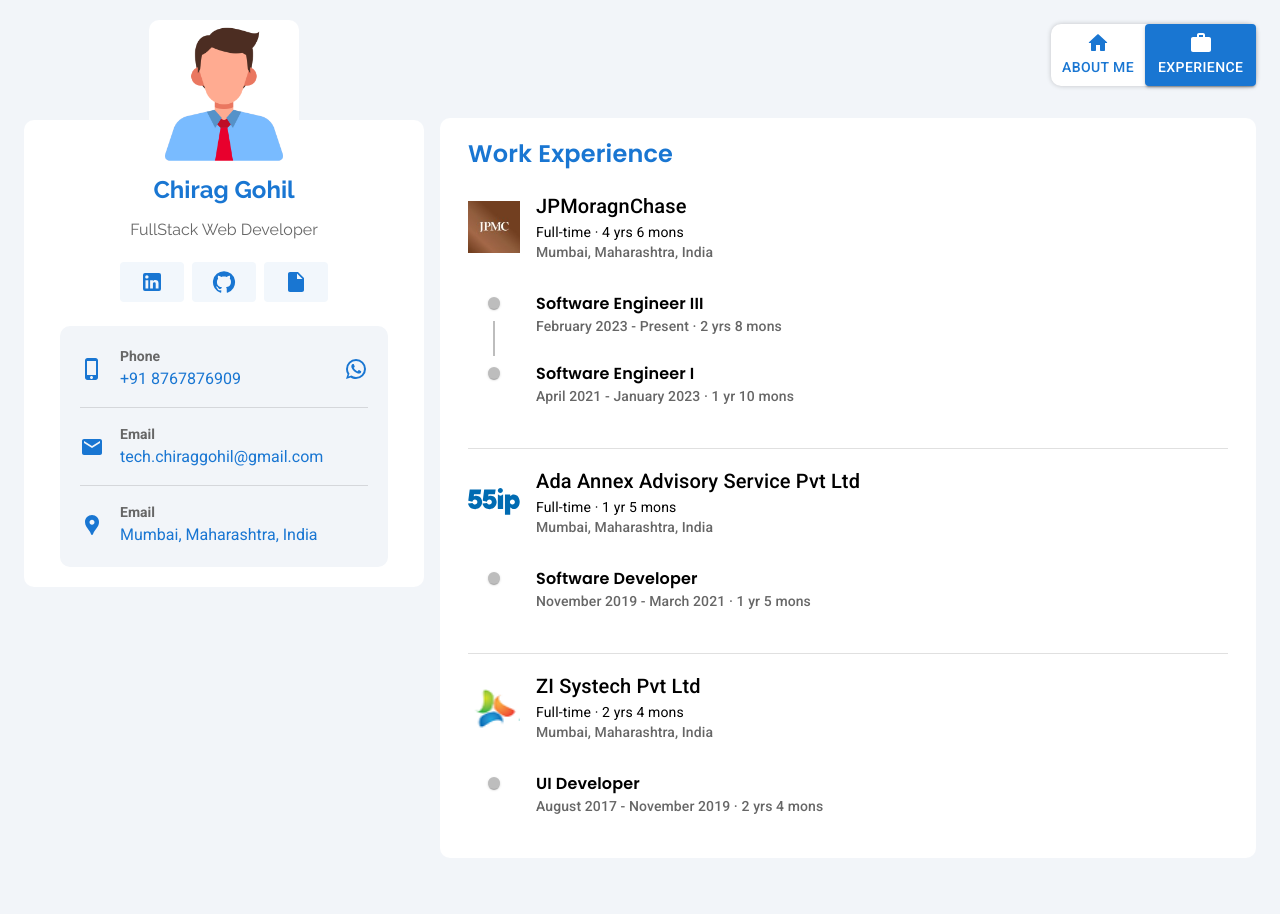
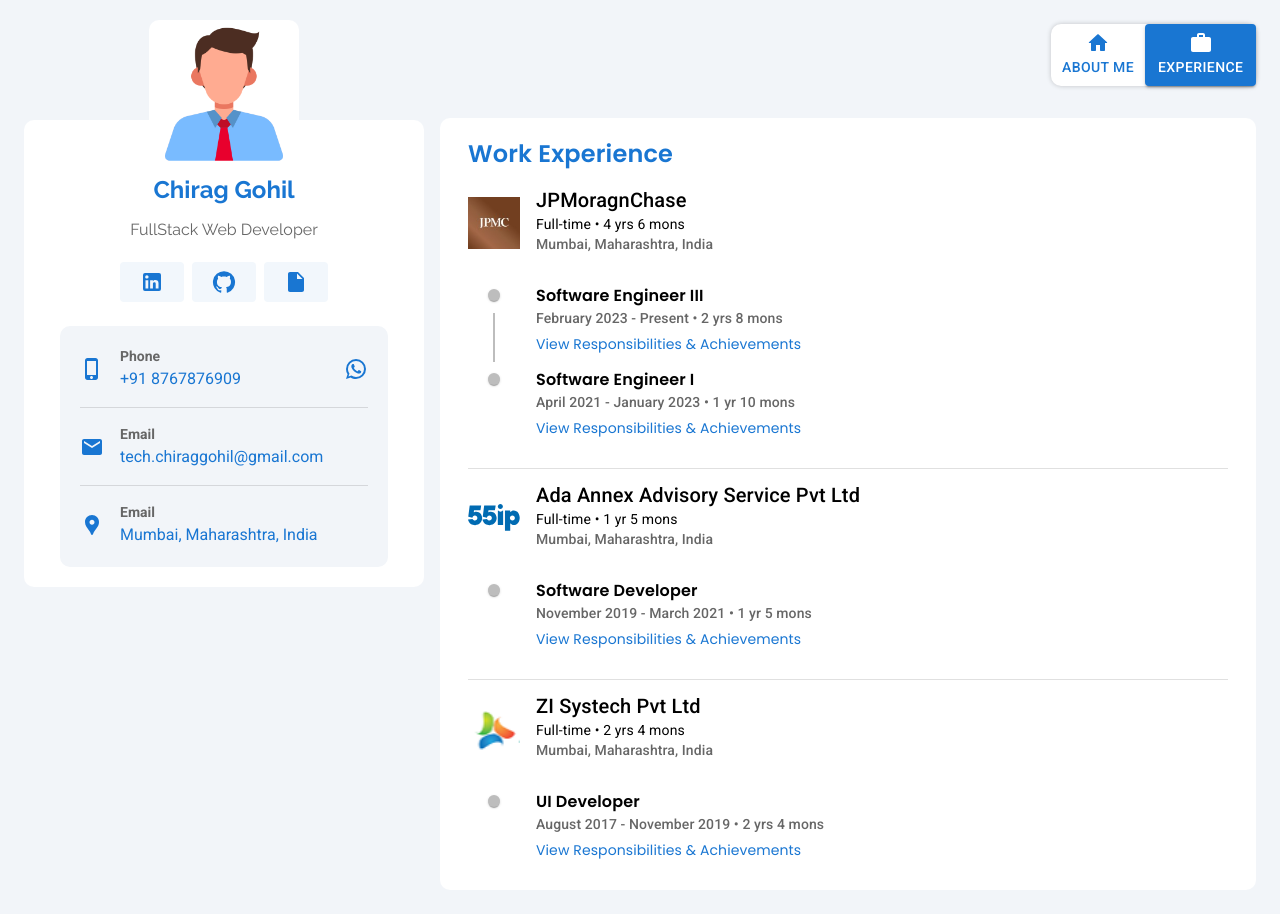
Before and after one commit to tech-chirag-b-gohil/portfolio, a Next.js app: page /experience in a window 1280 px wide. Before the commit the page ends 882 px from the top, so only its background shows below. Built offline with nearby package versions, Linux system fonts and the light colour scheme.

Commit message:
add experience

```diff
--- a/app/experience/page.js
+++ b/app/experience/page.js
@@ -4,7 +4,8 @@
 import {
   Typography,
   Stack,
-  Divider
+  Divider,
+  Link
 } from '@mui/material';
 import { Timeline, TimelineItem, TimelineSeparator, TimelineDot, TimelineConnector, TimelineContent, timelineItemClasses } from '@mui/lab';
 import Image from "next/image";
@@ -12,6 +13,7 @@
 import AdaLogo from "@/assets/55ip_logo.svg";
 import ZISystechLogo from "@/assets/zi_systech_logo.png";
 import durationCalculator from "@/lib/durationCalculator";
+import { useState } from "react";
 
 const experiences = [
   {
@@ -26,11 +28,27 @@
         position: 'Software Engineer III',
         start: 'February 2023',
         end: null,
+        key: 'j2',
+        resp: [
+          "Utilizing Figma for designing intuitive user interfaces, led the UI development for the PM Console web portal using React, TypeScript, Context API and Redux, and integrating REST APIs.",
+          "Worked closely with backend & data analyst teams on platform architecture, including AWS services, scheduled workers, database models, and data flow.",
+          "Drafted API contracts to define structured JSON request/response formats, reducing frontend-backend integration errors by 40%.",
+          "Implemented AG-Grid with advanced features such as Row Grouping, Aggregation, Tree Data, Master-Detail Views, Server-Side Data Handling, Custom Headers, Filters, and Pagination, enhancing data visualization performance by 50%.",
+          "Served as the Point of Contact (POC) for 55ip and Trade Generation, mentoring 5+ UI developers and providing ongoing consultation and knowledge transfer."
+        ]
       },
       {
         position: 'Software Engineer I',
         start: 'April 2021',
-        end: 'January 2023'
+        end: 'January 2023',
+        key: 'j1',
+        resp: [
+          "Spearheaded the migration of the 55ip web portal (AngularJS) UI into React using TypeScript and Redux for State Management. Implementing modernized designs and successfully completing the transition within 5 months.",
+          "Created UI features using React libraries and improved performance for handling large datasets of 500K+ rows.",
+          "Built REST APIs for Python commands and SQL queries using Django ORM, reducing the time taken for daily activity of report generation by 80%.",
+          "Scripted a PDF generation tool using Node.js (Puppeteer-core) cutting document generation time from 10 seconds to 3 seconds, which generates 1000+ PDF daily.",
+          "Used AG-Grid in Trade Generation for enhancing data visualization and performance. Reduced the page load time from 3 mins to 2 sec"
+        ]
       },
     ]
   },
@@ -46,6 +64,14 @@
         position: 'Software Developer',
         start: 'November 2019',
         end: 'March 2021',
+        key: 'a1',
+        resp: [
+          "Designed 10+ UI wireframes iteratively based on team feedback.",
+          "Developed and maintained 20+ UI components using ReactJS, AngularJS, and JavaScript.",
+          "Optimized UI performance to efficiently handle datasets of 50k records.",
+          "Ensured a seamless and user-friendly experience through intuitive design and development.",
+          "Refactored legacy Python code to improve performance and maintainability, resulting in a 25% reduction in code complexity and enhanced code readability for future development."
+        ]
       },
     ]
   },
@@ -61,6 +87,15 @@
         position: 'UI Developer',
         start: 'August 2017',
         end: 'November 2019',
+        key: 'z1',
+        resp: [
+          "Sole UI Developer managing the entire web portal UI for 1.5+ years.",
+          "Collaborated with designers & product managers to deliver user-friendly features. Designed and built 20+ UI features using HTML, CSS, JavaScript, jQuery, and AngularJS.",
+          "Ensured cross-browser compatibility across 5 browsers Firefox, Chrome, Safari, IE, Edge including mobile device compatibility.",
+          "Ensured accessibility using WCAG, ARIA and Semantic HTML.",
+          "Optimized UI performance, achieving an 80% reduction in page load time and minimizing lag and browser unresponsiveness.",
+          "Managed the marketing site which was developed in using WordPress."
+        ]
       },
     ]
   }
@@ -68,6 +103,15 @@
 
 
 export default function Experience() {
+  const [showMore, setShowMore] = useState([]);
+
+  const toggleShowMore = (key) => {
+    if (showMore.includes(key)) {
+      setShowMore(showMore.filter(item => item !== key));
+    } else {
+      setShowMore([...showMore, key]);
+    }
+  };
 
   return (
     <PageContainer header="Work Experience">
@@ -78,7 +122,7 @@
         className="mt-4"
       >
         {
-          experiences.map((exp) => (
+          experiences?.map((exp) => (
             <div key={exp.company}>
               <Stack
                 direction="row"
@@ -88,22 +132,60 @@
               >
                 <Image src={exp.logo} alt={exp.company} width={52} />
                 <div className="flex-1">
-                  <Typography variant="h6">{exp.company}</Typography>
-                  <Typography variant="body2">{exp.type} · <span className="whitespace-nowrap">{durationCalculator(exp.start, exp.end)}</span></Typography>
+                  <Typography variant="h6" lineHeight={1} className="pb-1">{exp.company}</Typography>
+                  <Typography variant="body2">{exp.type} • <span className="whitespace-nowrap">{durationCalculator(exp.start, exp.end)}</span></Typography>
                   <Typography variant="subtitle2" color="text.secondary">{exp.location}</Typography>
                 </div>
               </Stack>
-              <Timeline sx={{ mt: 2, [`& .${timelineItemClasses.root}:before`]: { flex: 0, padding: 0 } }}>
+              <Timeline sx={{ mt: 2, px: 0, [`& .${timelineItemClasses.root}:before`]: { flex: 0, padding: 0 } }}>
                 {
-                  exp.roles.map((role, index) => (
+                  exp.roles?.map((role, index) => (
                     <TimelineItem key={index}>
-                      <TimelineSeparator className="ml-1 mr-5">
+                      <TimelineSeparator className="mr-1 md:mr-5 ml-1 md:ml-5">
                         <TimelineDot />
                         {index < exp.roles.length - 1 && <TimelineConnector />}
                       </TimelineSeparator>
-                      <TimelineContent>
+                      <TimelineContent sx={{ pr: 0 }}>
                         <Typography variant="body1" fontWeight={600} fontFamily="var(--font-poppins)">{role.position}</Typography>
-                        <Typography variant="subtitle2" color="text.secondary">{role.start} - {role.end || "Present"} · <span className="whitespace-nowrap">{durationCalculator(role.start, role.end)}</span></Typography>
+                        <Typography variant="subtitle2" color="text.secondary">{role.start} - {role.end || "Present"} • <span className="whitespace-nowrap">{durationCalculator(role.start, role.end)}</span></Typography>
+                        {
+                          showMore.includes(role.key) ? (
+                            <div className="my-1">
+                              <Typography variant="subtitle2" fontWeight={600} fontFamily="var(--font-poppins)" className="mb-1">
+                                Responsibilities & Achievements
+                                <Link
+                                  underline="false"
+                                  onClick={() => toggleShowMore(role.key)}
+                                  fontWeight={400}
+                                  className="cursor-pointer pl-3"
+                                >
+                                  Hide
+                                </Link>
+                              </Typography>
+                              <ul className="list-disc pl-4 md:text-justify">
+                                {
+                                  role.resp?.map((resp, index) => (
+                                    <li key={index}>
+                                      <Typography variant="subtitle2" fontWeight={400} fontFamily="var(--font-poppins)" fontSize={13} className="mb-1">
+                                        {resp}
+                                      </Typography>
+                                    </li>
+                                  ))
+                                }
+                              </ul>
+                            </div>
+                          ) : (
+                            <Link
+                              underline="false"
+                              onClick={() => toggleShowMore(role.key)}
+                            >
+                              <Typography variant="subtitle2" fontFamily="var(--font-poppins)" className="pt-1 mb-1 cursor-pointer">
+                                View Responsibilities & Achievements
+                              </Typography>
+                            </Link>
+                          )
+                        }
+
                       </TimelineContent>
                     </TimelineItem>
                   ))
```
